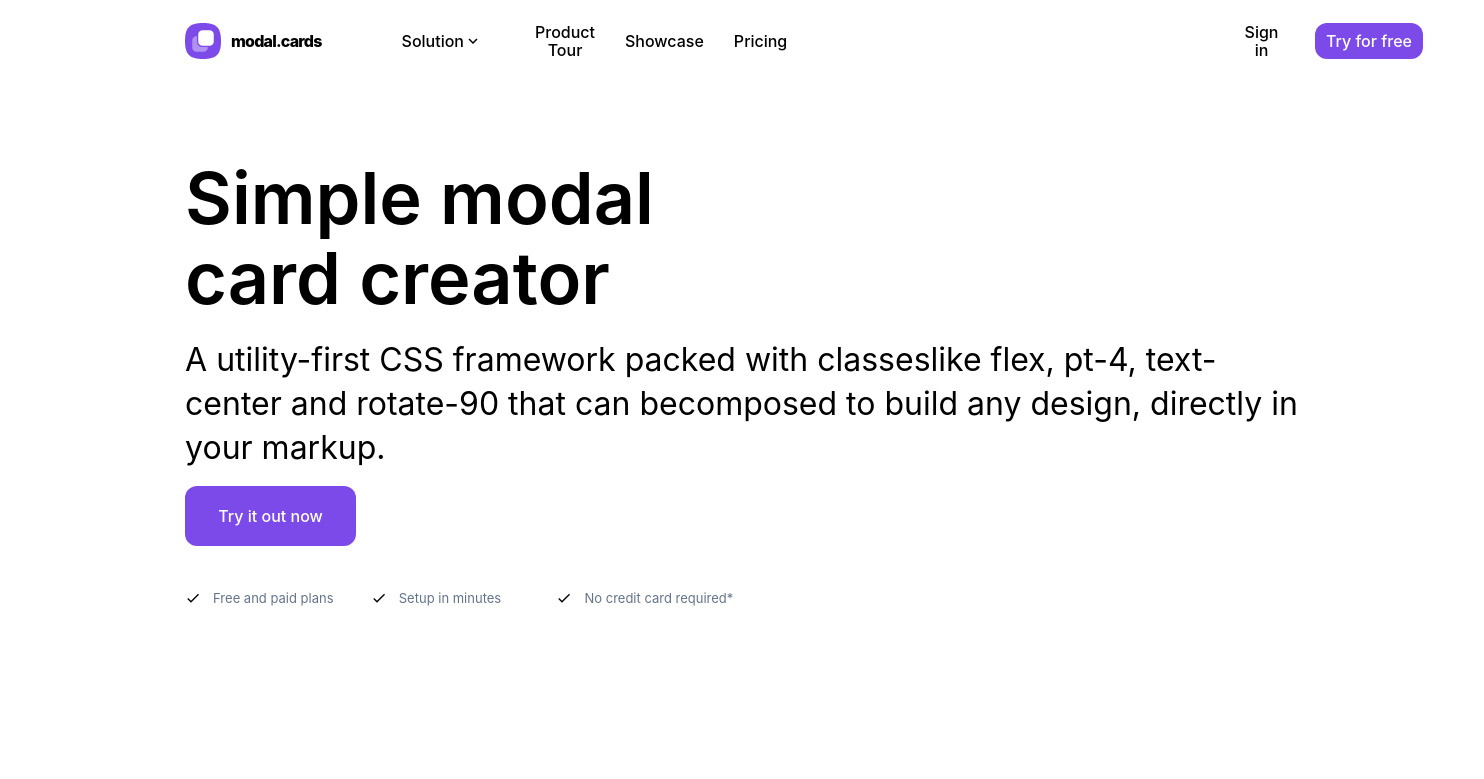
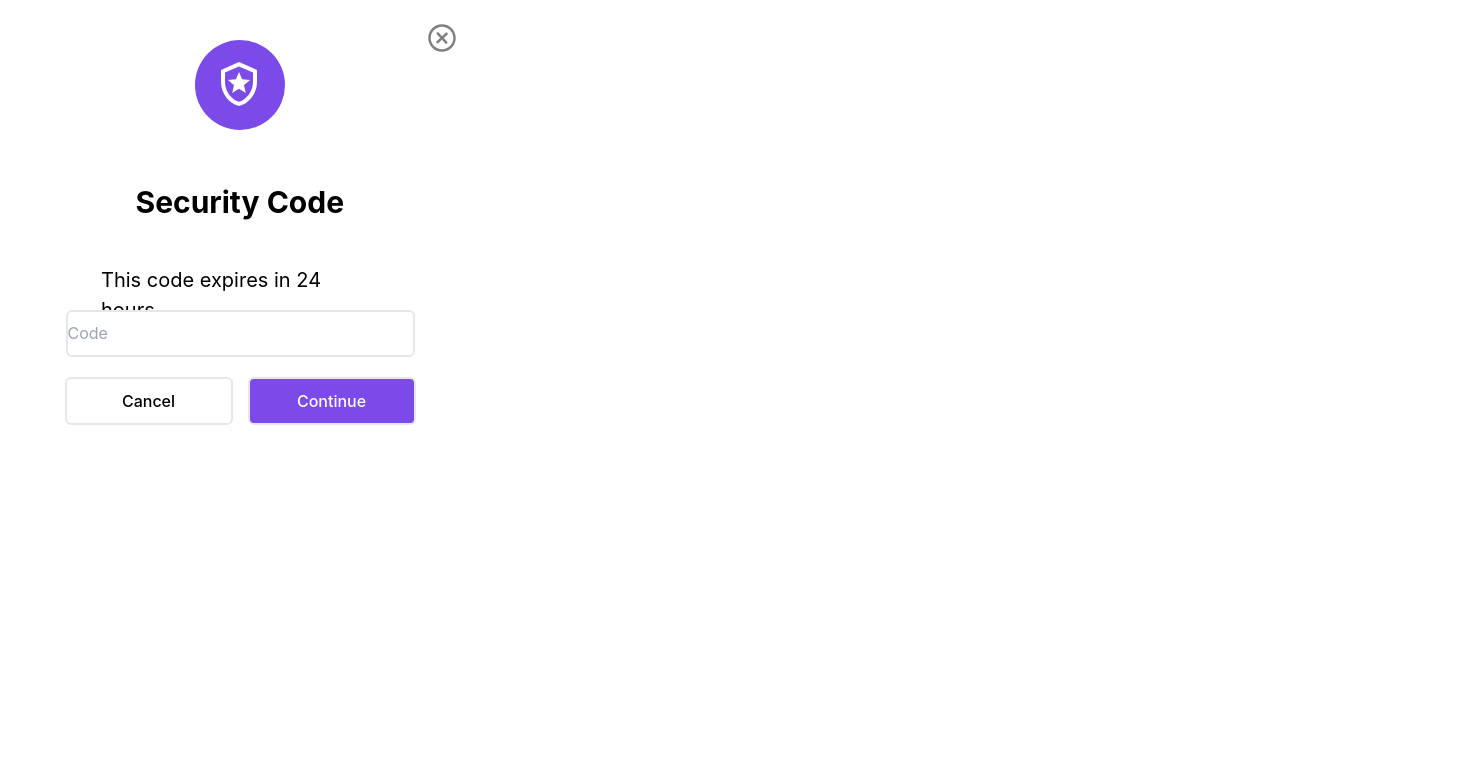
Before and after one commit to mertaytuggok/PopupSmartCase, a React (Create React App) app: page / in a window 1280 px wide. Shown: the top 779 px of the page, 1484 px wide, since content can reach past the window. Built offline with nearby package versions, Linux system fonts and the light colour scheme.

Commit message:
Security Modal

```diff
--- a/src/App.js
+++ b/src/App.js
@@ -1,9 +1,11 @@
+import { Security } from "./Components/Modals/Security/Security";
 import LandingPage from "./Screen/LandingPage/LandingPage"
 import "./tailwind.css"
 
 function App() {
   return (
-   <LandingPage />
+   //<LandingPage />
+   <Security/>
   );
 }
 
--- /dev/null
+++ b/src/Assets/Security/Securitysvg.js
@@ -0,0 +1,10 @@
+import React from 'react'
+
+export const Securitysvg = () => {
+    return (
+        <svg width="48" height="48" viewBox="0 0 48 48" fill="none" xmlns="http://www.w3.org/2000/svg">
+            <path d="M29 25.18L30.8 32.94L24 28.84L17.2 32.94L19 25.2L13 20.02L20.92 19.34L24 12.04L27.08 19.32L35 20L29 25.18ZM24 6.38L38 12.6V22C38 31.04 32.04 39.38 24 41.86C15.96 39.38 10 31.04 10 22V12.6L24 6.38ZM24 2L6 10V22C6 33.1 13.68 43.48 24 46C34.32 43.48 42 33.1 42 22V10L24 2Z" fill="white" />
+        </svg>
+
+    )
+}
--- /dev/null
+++ b/src/Components/Modals/Security/Security.js
@@ -0,0 +1,24 @@
+import React from 'react'
+import { Securitysvg } from '../../../Assets/Security/Securitysvg'
+import { CgCloseO } from 'react-icons/cg'
+
+export const Security = () => {
+    return (
+        <div className=' relative   w-[480px] h-[446px]  grid justify-items-center rounded-md  '>
+            <div className=' w-[90px] h-[90px] bg-[#7D4AEA] rounded-full mt-10 p-5 '> <Securitysvg /> </div>
+            <p className=' w-[209px] h-[36px] text-[30px] font-bold mt-[29px] '>
+                Security Code
+            </p>
+            <p className=' w-[278px] h-[24px] text-[20px] font-normal mt-[29px] '>
+                This code expires in 24 hours
+            </p>
+            <input type="number" placeholder='Code' className=' w-[349px] h-[47px] border-2 rounded-md ' />
+            <div className=' flex flex-row '>
+                <button className=' w-[168px] h-[48px] text-[16px] font-medium border-2 rounded-md '>Cancel</button>
+                <button className=' bg-[#7D4AEA] ml-[15px] text-white font-medium w-[168px] h-[48px] text-[16px] border-2 rounded-md '>Continue</button>
+            </div>
+
+            <div className=' absolute top-[23px] right-[23px] '><CgCloseO size={30} color="gray" /></div>
+        </div>
+    )
+}
```
